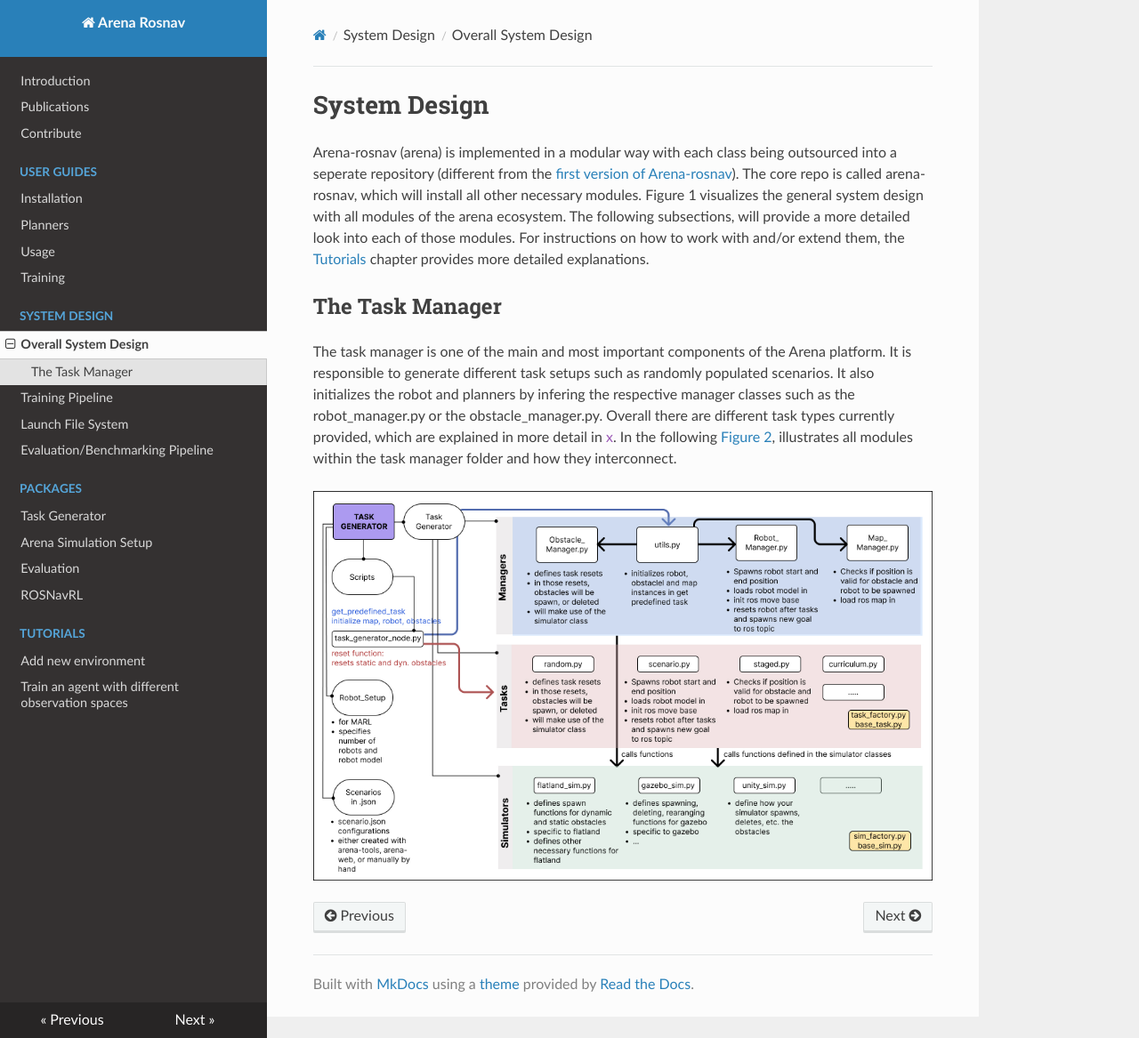
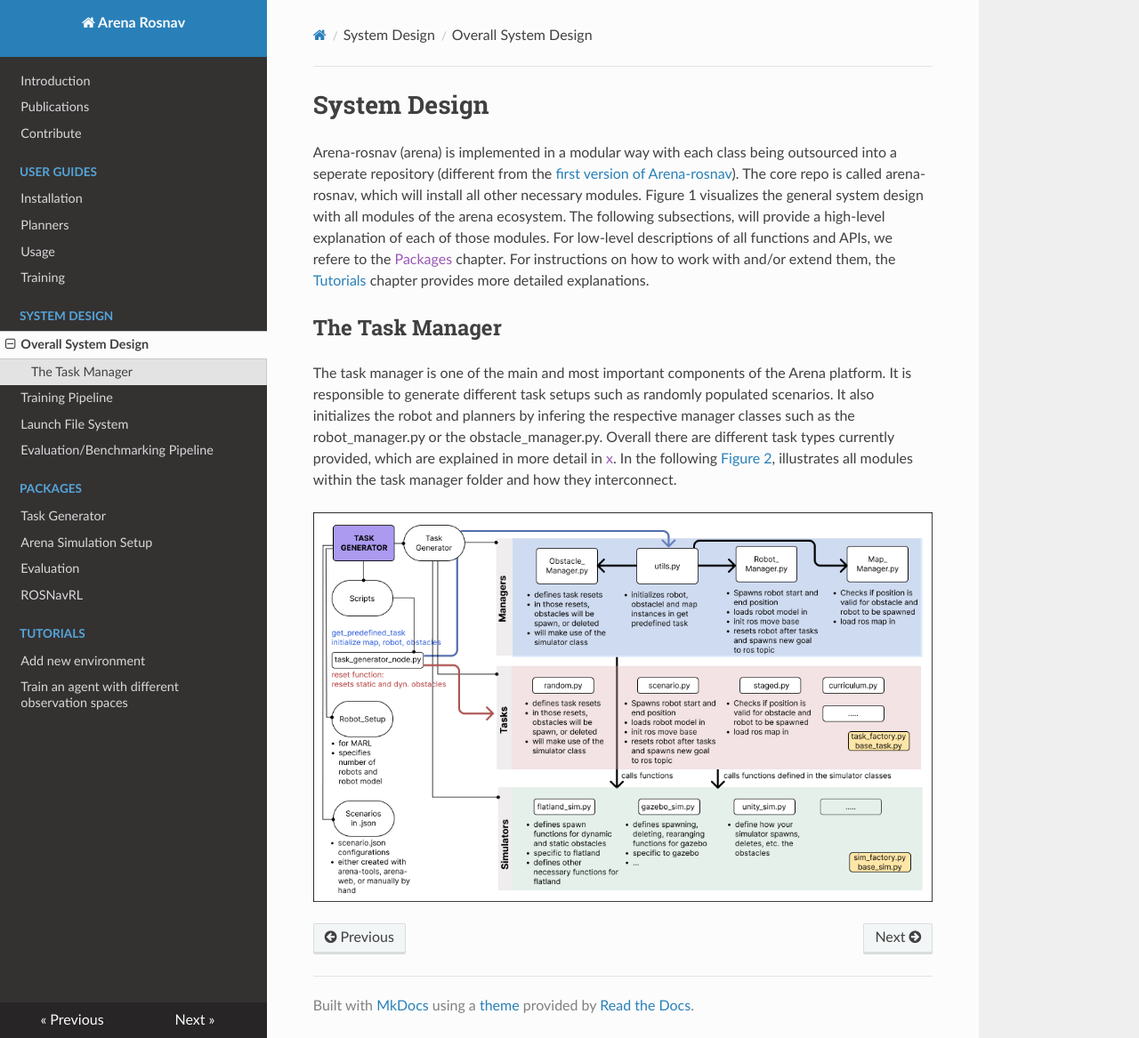
Before and after one commit to Arena-Rosnav/.github, an MkDocs documentation site: the page built from docs/system/system-design.md, in a window 1280 px wide and 1167 px high. Shown: the whole window at 89% size. Built offline with MkDocs 1.6.1, drawn with Linux system fonts in a browser that asks for light colours; nearby versions of some CDN libraries; comment, search, counter and statistics services are not loaded.

```diff
--- a/docs/system/system-design.md
+++ b/docs/system/system-design.md
@@ -1,7 +1,7 @@
 [Task-manager]: ../images/system-design/task-manager-system-design.jpg "example image"
 
 # System Design
-Arena-rosnav (arena) is implemented in a modular way with each class being outsourced into a seperate repository (different from the [first version of Arena-rosnav](https://github.com/ignc-research/arena-rosnav-3d)). The core repo is called arena-rosnav, which will install all other necessary modules. Figure 1 visualizes the general system design with all modules of the arena ecosystem. The following subsections, will provide a more detailed look into each of those modules. For instructions on how to work with and/or extend them, the [Tutorials](../tutorials/) chapter provides more detailed explanations.
+Arena-rosnav (arena) is implemented in a modular way with each class being outsourced into a seperate repository (different from the [first version of Arena-rosnav](https://github.com/ignc-research/arena-rosnav-3d)). The core repo is called arena-rosnav, which will install all other necessary modules. Figure 1 visualizes the general system design with all modules of the arena ecosystem. The following subsections, will provide a high-level explanation of each of those modules. For low-level descriptions of all functions and APIs, we refere to the [Packages]() chapter. For instructions on how to work with and/or extend them, the [Tutorials](../tutorials/) chapter provides more detailed explanations.
 
 
 
```
Also changed, not shown: docs/system/launch-file-design.md (+16 -0 lines), docs/images/system-design/test-launch.jpg (added).
